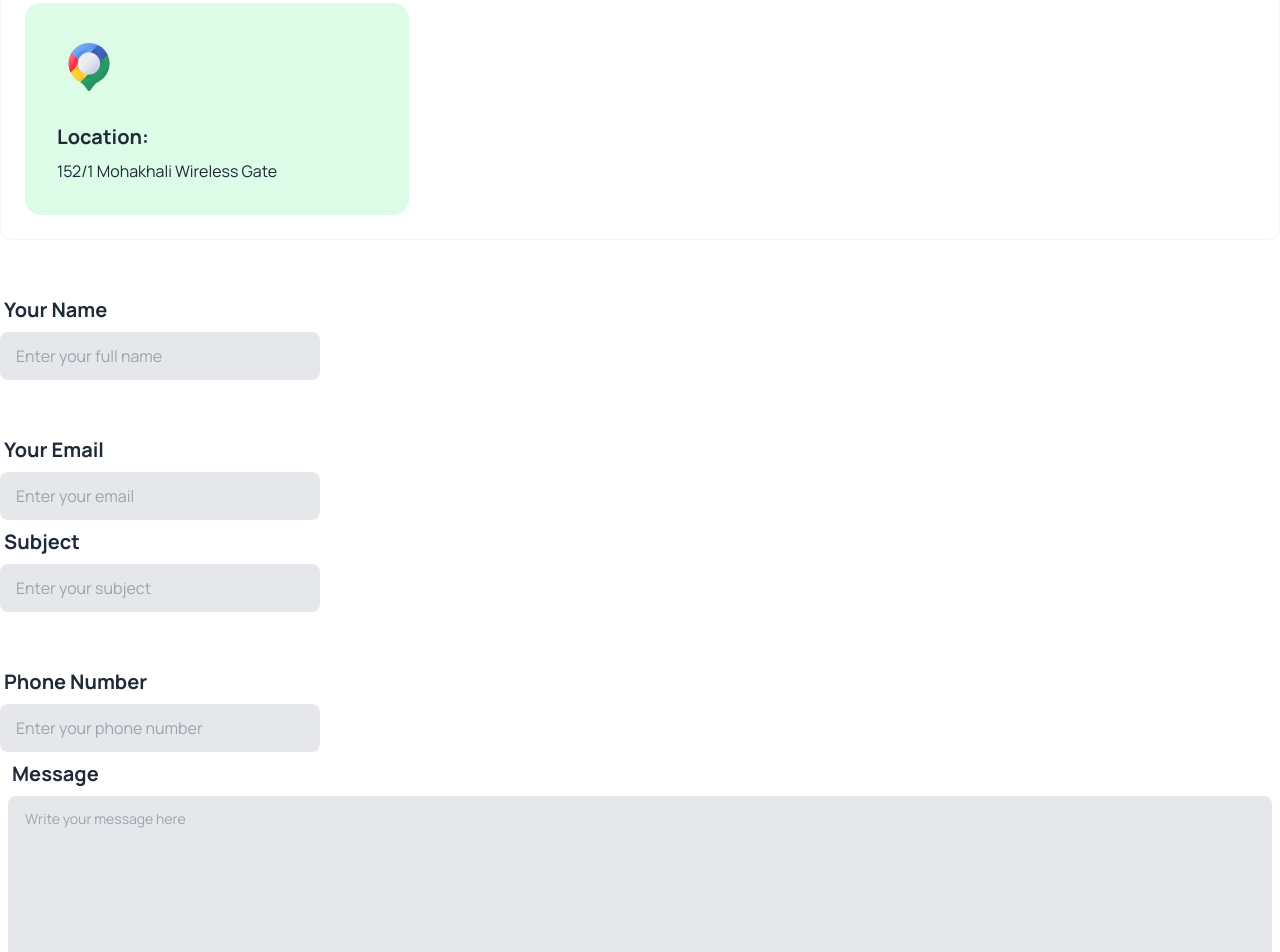
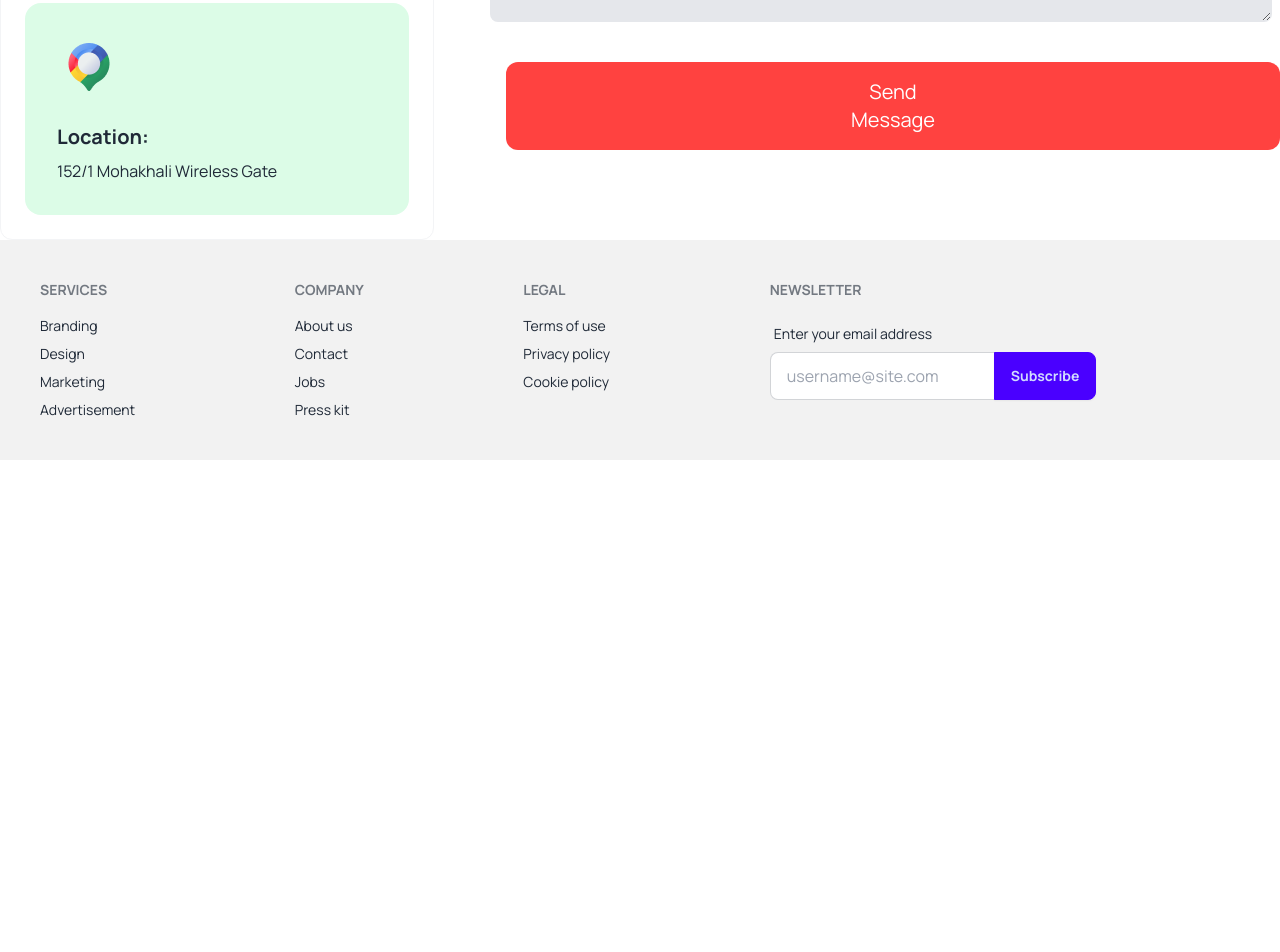
Before and after one commit to AhmedTufail/Assignment3, a plain HTML site: page index.html in a window 1280 px wide. Shown: the part 4772-5724 px from the top of the page. After the commit the page ends 5232 px from the top, so only its background shows below. Drawn offline with nearby package versions, Linux system fonts and the light colour scheme.

Commit message:
finished

```diff
--- a/index.html
+++ b/index.html
@@ -522,7 +522,7 @@
       </div>
       <!-- get in touch flexes start here -->
       <!-- get in touch left cards here -->
-      <div class="flex flex-col gap-12 lg:flex">
+      <div class="flex gap-12 lg:flex">
 <!-- get in touch left column -->
         <div class="border border-gray-100 p-6 rounded-xl">
           <div class="w-52 bg-slate-100 rounded-2xl mb-6 lg:w-96">
@@ -558,7 +558,7 @@
         </div>
         <!-- get in touch right column -->
         <div>
-          <div class="flex-col gap-12 lg:flex">
+          <div class="flex gap-12 lg:flex">
 
             <label class="form-control w-full max-w-xs">
               <div class="label">
@@ -575,7 +575,7 @@
 
 
          </div>
-        <div class="flex-col gap-12 lg:flex">
+        <div class="flex gap-12 lg:flex">
 
           <label class="form-control w-full max-w-xs">
             <div class="label">
@@ -607,10 +607,43 @@
       </div>
       <!-- get in touch flexes end here -->
       <!-- get in touch section ends here -->
+      <!-- social  -->
+
 
     </main>
-    <footer>
-
+    <footer class="footer p-10 bg-base-200 text-base-content">
+      <nav>
+        <h6 class="footer-title">Services</h6>
+        <a class="link link-hover">Branding</a>
+        <a class="link link-hover">Design</a>
+        <a class="link link-hover">Marketing</a>
+        <a class="link link-hover">Advertisement</a>
+      </nav>
+      <nav>
+        <h6 class="footer-title">Company</h6>
+        <a class="link link-hover">About us</a>
+        <a class="link link-hover">Contact</a>
+        <a class="link link-hover">Jobs</a>
+        <a class="link link-hover">Press kit</a>
+      </nav>
+      <nav>
+        <h6 class="footer-title">Legal</h6>
+        <a class="link link-hover">Terms of use</a>
+        <a class="link link-hover">Privacy policy</a>
+        <a class="link link-hover">Cookie policy</a>
+      </nav>
+      <form>
+        <h6 class="footer-title">Newsletter</h6>
+        <fieldset class="form-control w-80">
+          <label class="label">
+            <span class="label-text">Enter your email address</span>
+          </label>
+          <div class="join">
+            <input type="text" placeholder="username@site.com" class="input input-bordered join-item" />
+            <button class="btn btn-primary join-item">Subscribe</button>
+          </div>
+        </fieldset>
+      </form>
     </footer>
 
 </body>
```
